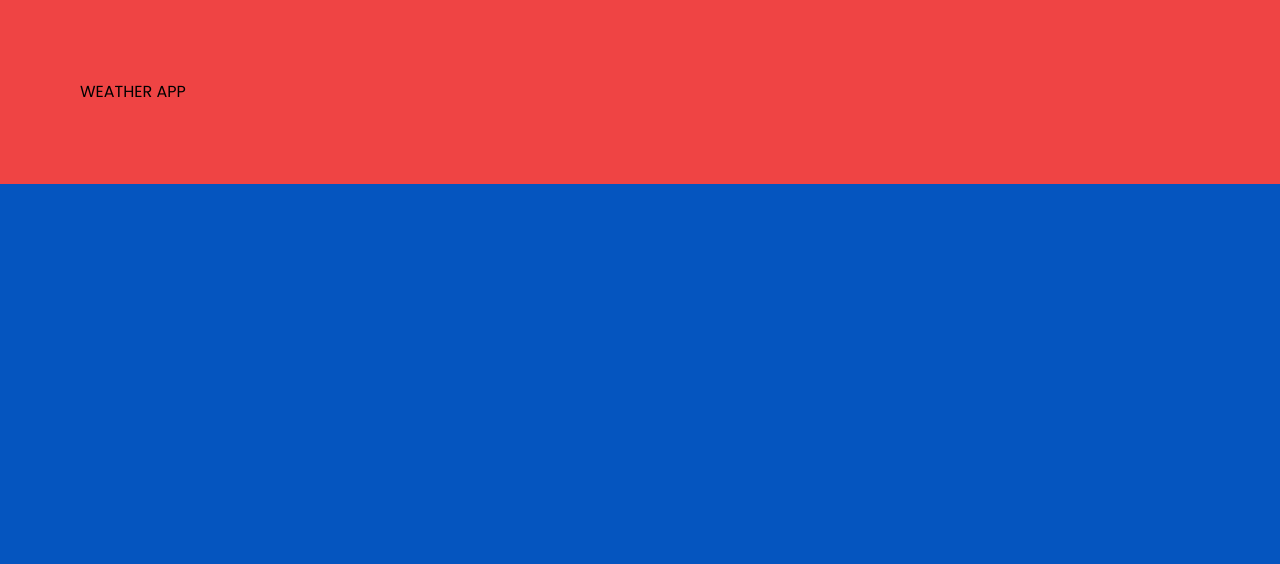
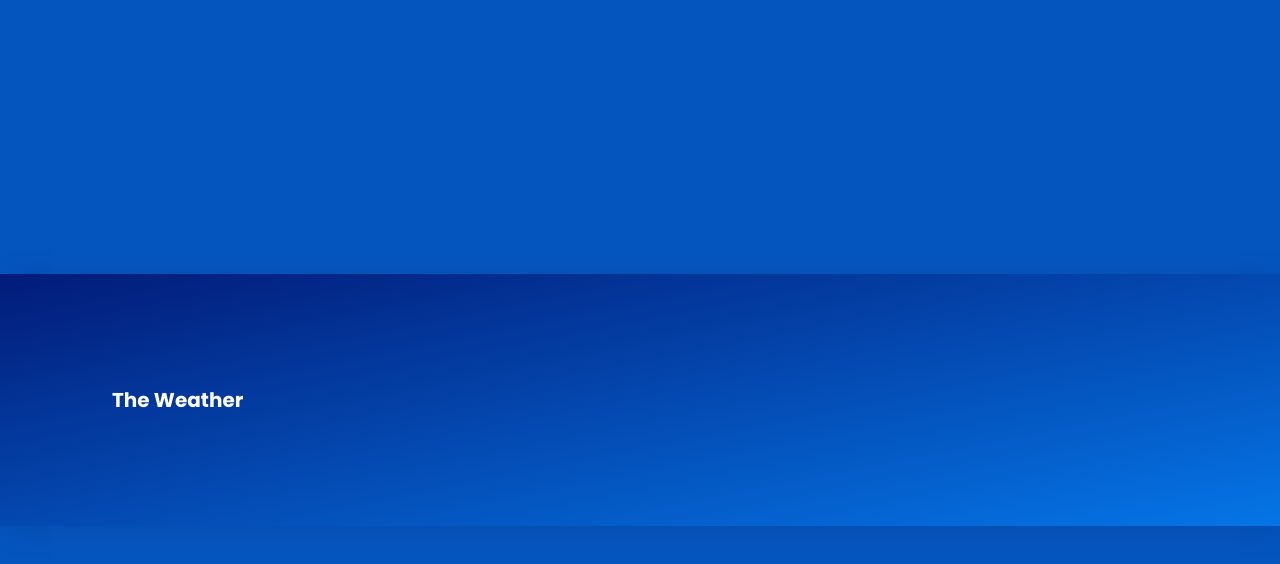
Before and after one commit to DevAbas/weather-app, a React (Create React App) app: page / in a window 1280 px wide. Shown: the top 564 px of the page. Built offline with nearby package versions, Linux system fonts and the light colour scheme.

Commit message:
Feature/Abas create WeatherBox component and implement some UI styles UI styles

```diff
--- a/src/App.tsx
+++ b/src/App.tsx
@@ -1,5 +1,12 @@
+import { Logo } from './components/UI/Logo';
+import { WeatherBox } from './components/UI/WeatherBox';
+
 function App() {
-  return <div className='bg-red-500 p-20'>WEATHER APP</div>;
+  return (
+    <WeatherBox>
+      <Logo />
+    </WeatherBox>
+  );
 }
 
 export default App;
--- a/src/components/UI/Logo/styles.module.css
+++ b/src/components/UI/Logo/styles.module.css
@@ -1,5 +1,6 @@
 .logo {
   @apply font-sans
     font-bold
-    text-xl;
+    text-xl
+    text-white;
 }
--- /dev/null
+++ b/src/components/UI/WeatherBox/WeatherBox.tsx
@@ -0,0 +1,7 @@
+import styles from './styles.module.css';
+
+const WeatherBox: React.FC = ({ children }) => {
+  return <div className={styles.weatherBox}>{children}</div>;
+};
+
+export default WeatherBox;
--- /dev/null
+++ b/src/components/UI/WeatherBox/index.ts
@@ -0,0 +1 @@
+export { default as WeatherBox } from './WeatherBox';
--- /dev/null
+++ b/src/components/UI/WeatherBox/styles.module.css
@@ -0,0 +1,8 @@
+.weatherBox {
+  @apply max-w-7xl
+  w-full
+  mx-auto
+  p-28
+  bg-gradient-to-br from-blue-dark to-blue-light
+  shadow;
+}
--- a/src/index.css
+++ b/src/index.css
@@ -3,7 +3,12 @@
 @tailwind utilities;
 
 @layer base {
+  html,
+  body,
+  #root {
+    @apply w-full h-full flex justify-center items-center;
+  }
   body {
-    @apply bg-blue;
+    @apply bg-blue text-white;
   }
 }
--- a/tailwind.config.js
+++ b/tailwind.config.js
@@ -7,11 +7,18 @@ module.exports = {
   theme: {
     extend: {
       colors: {
-        blue: '#0555BF',
+        blue: {
+          light: '#0575E6',
+          DEFAULT: '#0555BF',
+          dark: '#021B79',
+        },
       },
       fontFamily: {
         sans: ["'Poppins'", ...defaultTheme.fontFamily.sans],
       },
+    },
+    boxShadow: {
+      DEFAULT: '4px 4px 30px rgba(0, 0, 0, 0.1)',
     },
   },
   variants: {
```
